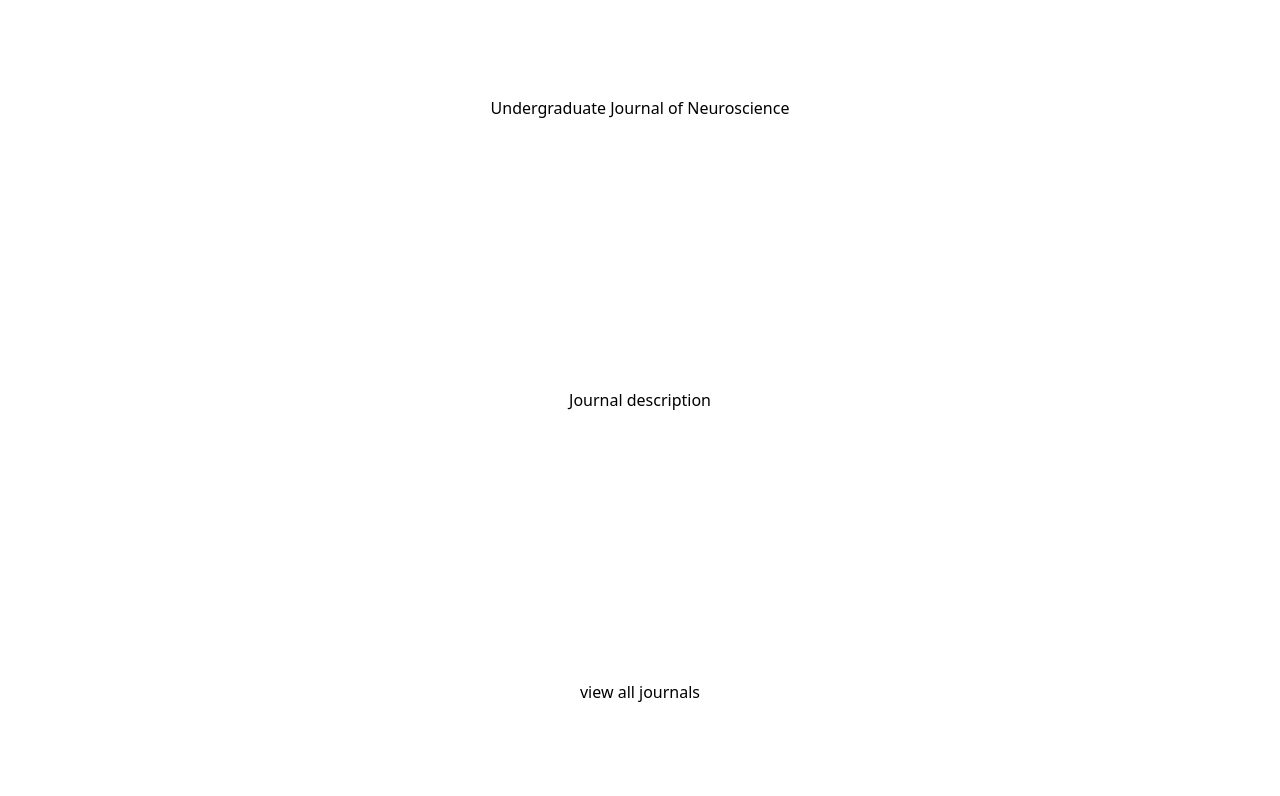
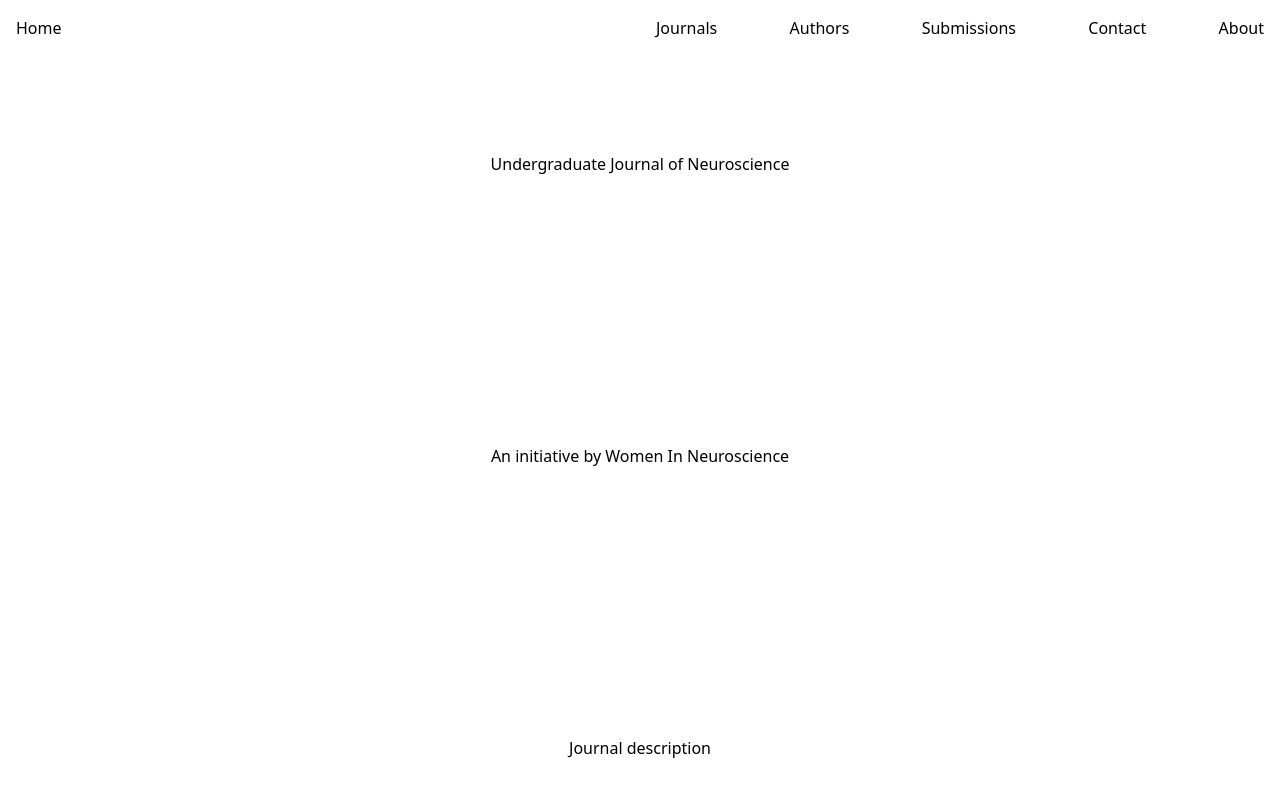
Before and after one commit to ridanaeeem/win-journal, a Next.js app: page / in a window 1280 px wide. Shown: the top 796 px of the page. Built offline with nearby package versions, Linux system fonts and the light colour scheme.

Commit message:
add nav bar

```diff
--- a/app/layout.tsx
+++ b/app/layout.tsx
@@ -1,6 +1,8 @@
 import type { Metadata } from "next";
 import "./globals.css";
 import { Analytics } from "@vercel/analytics/react";
+import Nav from "@/components/nav";
+import Logo from "@/components/logo";
 
 export const metadata: Metadata = {
 	title: "Create Next App",
@@ -15,6 +17,10 @@ export default function RootLayout({
 	return (
 		<html lang="en">
 			<body>
+				<div className="flex flex-row sticky top-0">
+					<Logo />
+					<Nav />
+				</div>
 				{children}
 				<Analytics />
 			</body>
--- a/app/page.tsx
+++ b/app/page.tsx
@@ -6,8 +6,8 @@ export default function Home() {
 			<title>Home</title>
 			<main className="flex min-h-screen flex-col items-center justify-between p-24">
 				<h1>Undergraduate Journal of Neuroscience</h1>
+				<h2>An initiative by Women In Neuroscience</h2>
 				<h3>Journal description</h3>
-				<Link href="/journals">view all journals</Link>
 			</main>
 		</div>
 	);
--- /dev/null
+++ b/components/logo.tsx
@@ -0,0 +1,11 @@
+import Link from "next/link";
+
+export default function Logo() {
+	return (
+		<nav className="w-full">
+			<ul className="p-[1rem]">
+				<Link href="/">Home</Link>
+			</ul>
+		</nav>
+	);
+}
--- /dev/null
+++ b/components/nav.tsx
@@ -0,0 +1,15 @@
+import Link from "next/link";
+
+export default function Nav() {
+	return (
+		<nav className="w-full">
+			<ul className="flex justify-between p-[1rem]">
+				<Link href="/journals">Journals</Link>
+				<Link href="/authors">Authors</Link>
+				<Link href="/submissions">Submissions</Link>
+				<Link href="/contact">Contact</Link>
+				<Link href="/about">About</Link>
+			</ul>
+		</nav>
+	);
+}
```
